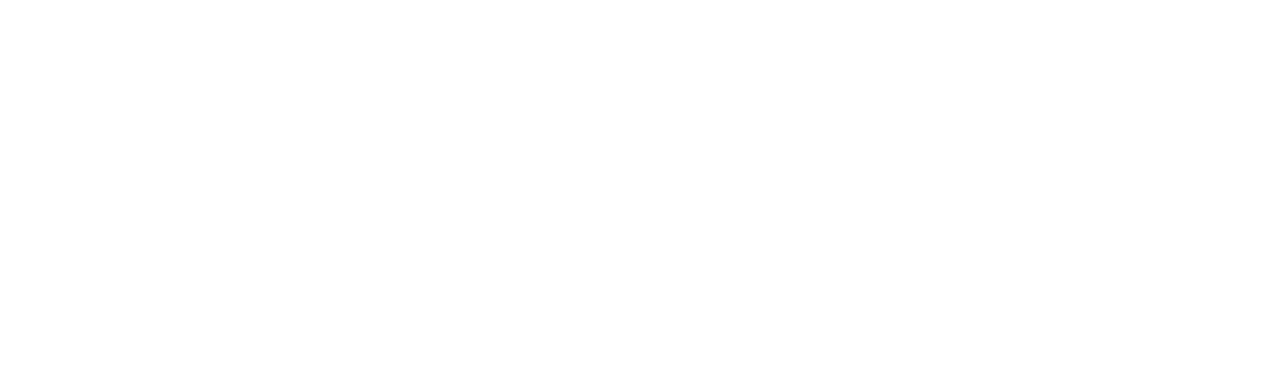
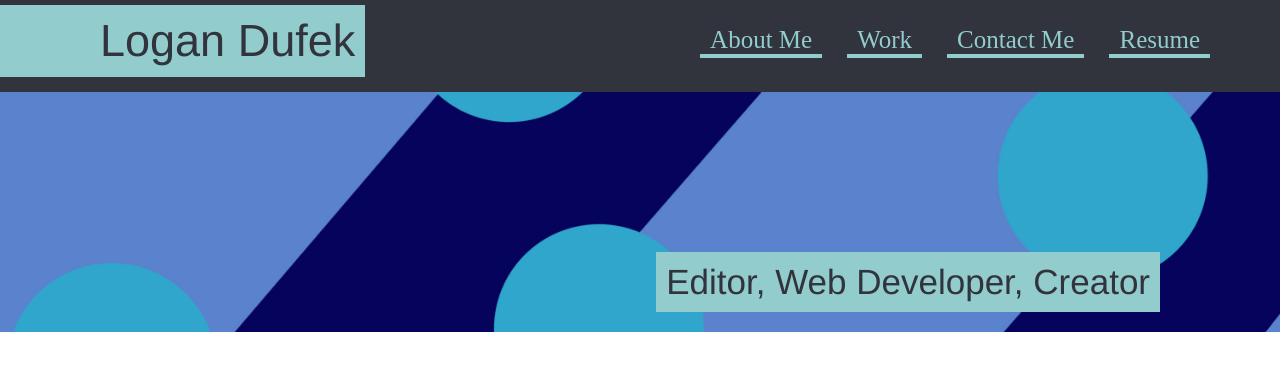
Before and after one commit to LoganDufek/ChallengeTwoProfessionalPortfolio, a plain HTML site: page docs/index.html in a window 1280 px wide. Drawn offline with Linux system fonts and the light colour scheme.

Commit message:
Header, Nav, and Hero image added to HTML and styled with CSS

```diff
--- a/docs/assets/css/style.css
+++ b/docs/assets/css/style.css
@@ -0,0 +1,81 @@
+* {margin: 0;
+    padding: 0;
+    box-sizing: border-box;
+}
+
+a {  color: #ffffff;
+    text-decoration: none;}
+
+header { background-color: #31343d;
+display: flex;
+justify-content: space-between;
+flex-wrap: wrap;
+}
+
+header nav {
+    vertical-align: middle;
+    margin: 7px 0;}
+
+nav {
+     display: flex;
+     height: 40px;
+     padding-top: 30px;
+     padding-right: 70px;
+     font-size: 20px;
+     align-items: center;
+    }
+
+.title {background-color: #92cccd;
+color: #31343d;
+font-size: 45px;
+padding: 10px 10px 10px 100px;
+margin-bottom: 15px;
+margin-top: 5px;
+font-family: 'Franklin Gothic Medium', 'Arial Narrow', Arial, sans-serif;}
+
+
+header nav ul {
+display: flex;
+flex-wrap:none;
+list-style-type: none;
+align-items: center;
+font-size: 25px;
+
+}
+
+nav ul li {
+    display: inline-block;
+    margin-left: 25px;
+    border-bottom: 4px solid #92cccd;
+    padding: 0 10px;
+}
+
+nav ul li a {
+    color: #92cccd;
+}
+
+section {padding: 120px;}
+
+.hero {
+    position: relative;
+    background-image: url(../images/PortfolioHero.jpg);
+    background-size:cover;
+    background-position:center;
+    background-attachment:fixed;
+    background-position: 80%;
+    background-color: blanchedalmond;
+    display: flex;
+    justify-content: flex-end;
+}
+
+.herosubtitle {
+    margin-top: auto;
+    font-size: 35px;
+    font-family: 'Franklin Gothic Medium', 'Arial Narrow', Arial, sans-serif;
+    color: #31343d;
+    padding: 10px;
+    background-color: #92cccd;
+    position: absolute;
+    bottom: 20px;
+
+}
--- a/docs/index.html
+++ b/docs/index.html
@@ -5,8 +5,29 @@
     <meta http-equiv="X-UA-Compatible" content="IE=edge">
     <meta name="viewport" content="width=device-width, initial-scale=1.0">
     <title>Logan's Portfolio</title>
+    <link rel="stylesheet" href="./assets/css/style.css">
 </head>
 <body>
+    <header>
+        <div class="title">
+            Logan Dufek
+        </div>
+        <nav>
+            <ul>
+                <li><a href="#About-Me">About Me</a></li>
+                <li><a href="#Work">Work</a></li>
+                <li><a href="#Contact-Me">Contact Me</a></li>
+                <li><a href="#Resume">Resume</a></li>
+            </ul>
+        </nav>
+    </header>
+
+    <section class="hero">
+
+        <div class="herosubtitle">
+                Editor, Web Developer, Creator
+        </div>
+    </section>
 
 </body>
 </html>
```
Also changed, not shown: docs/assets/images/PortfolioHero.jpg (added).
